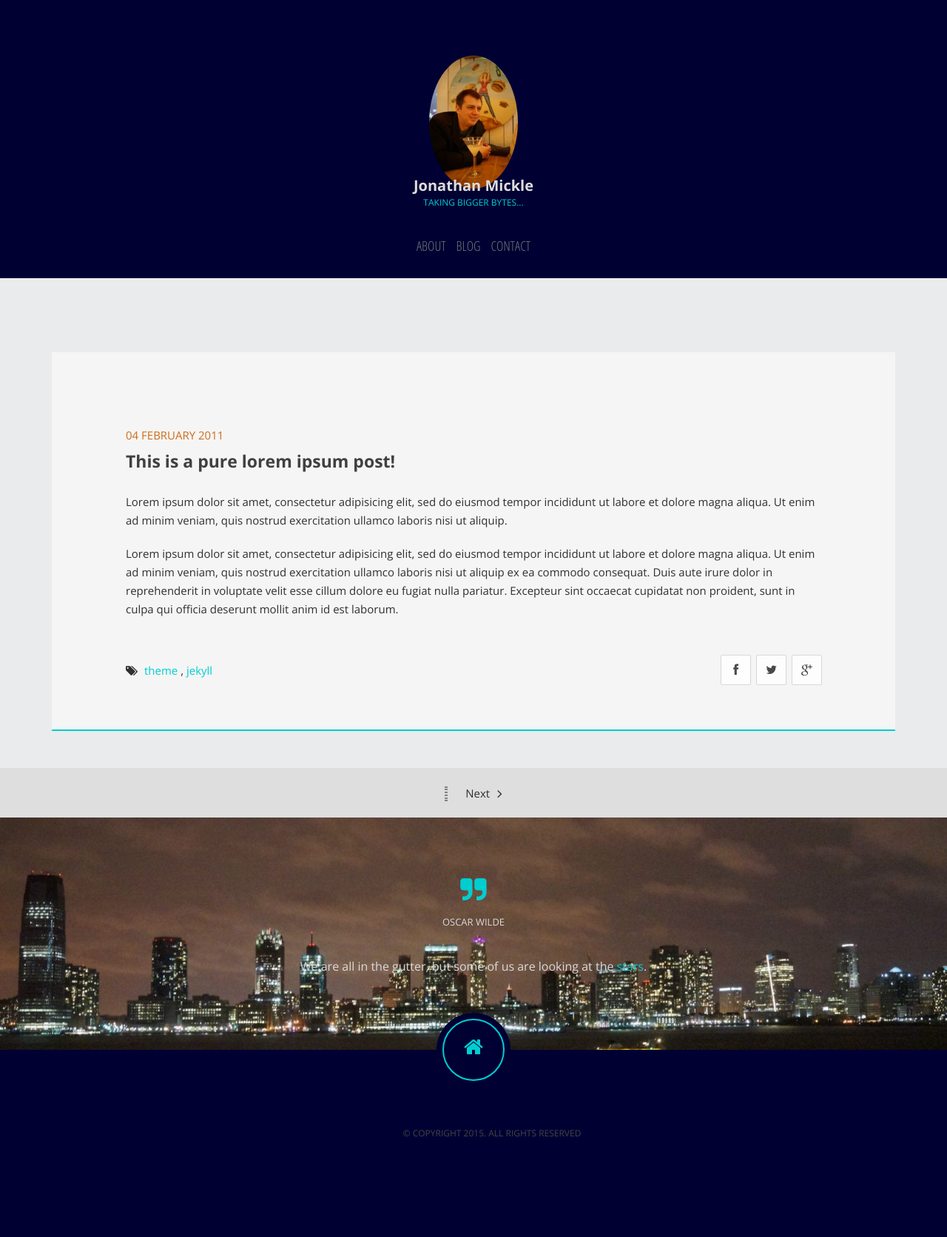
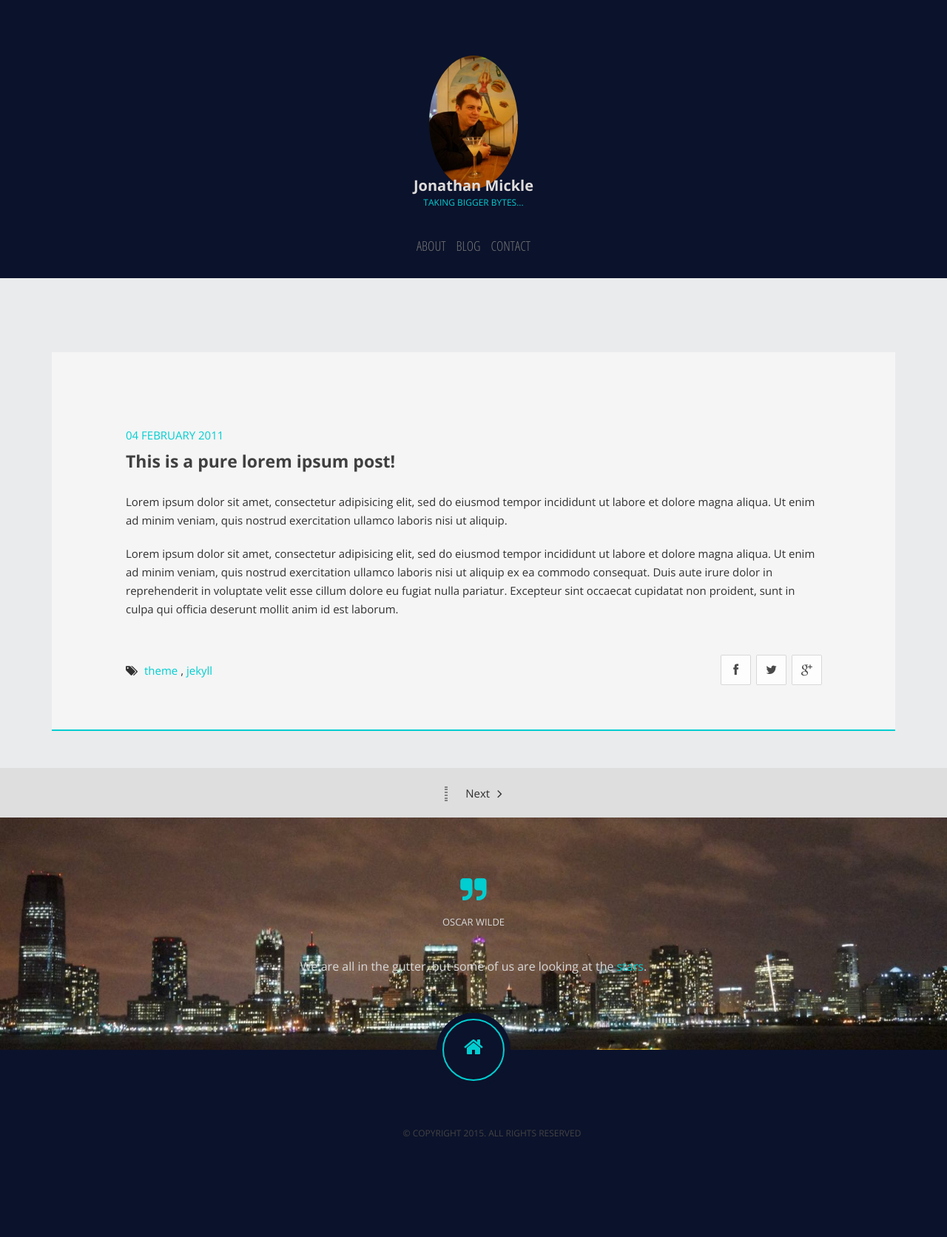
Before and after one commit to jmickle/jmickle.github.io, a Jekyll site: the page built from _posts/2012-05-13-lorem-ipsum.markdown, in a window 1280 px wide. Shown: the whole page at 74% size. Built offline with Jekyll 4.4.1, drawn with Linux system fonts in a browser that asks for light colours; Markdown is read by kramdown in place of the engine named in the settings.

Commit message:
new colors

```diff
--- a/css/style.css
+++ b/css/style.css
@@ -45,8 +45,8 @@ h4{
 /*Header
  **************************************************/
 header{
-	border-top:5px solid #000033;
-	background: #000033;
+	border-top:5px solid #0B122B;
+	background: #0b122b;
 	padding:70px 0 20px 0;
 	text-align: center;
 	position: relative;
@@ -145,7 +145,7 @@ header{
 /*---Contact---*/
 #contact-wrapper{
 	position: absolute;
-	background: #000033;
+	background: #0B122B;
 	top: 100%;
 	left: 0;
 	width: 100%;
@@ -313,7 +313,7 @@ header{
 	/*padding: 40px;*/
 }
 .post-item .post-body .meta .date{
-	color:#d16b19;
+	color:#00CED1;
 	font-weight: 300;
 	text-transform: uppercase;
 }
@@ -378,7 +378,7 @@ header{
 	padding: 10px;
 }
 #blog-pagination ul li a:hover{
-	color:#d16b19;
+	color:#00CED1;
 }
 #blog-pagination ul li a i{
 	font-size: 18px;
@@ -465,7 +465,7 @@ header{
 	color: #636363;
 }
 #ptitle-list li .date{
-	color: #d16b19;
+	color: #00CED1;
 	font-size: 14px;
 }
 #ptitle-list li>*{
@@ -525,7 +525,7 @@ margin-bottom: 10px;
 #bottom{
 	padding:100px 80px 10%;
 	text-align: center;
-	background: #000033;
+	background: #0B122B;
 	position: relative;
 }
 #social-icons{
@@ -555,7 +555,7 @@ margin-bottom: 10px;
 }
 
 #social-icons li a:hover{
-	color:#d16b19;
+	color:#00CED1;
 }
 
 #copyright{
@@ -574,7 +574,7 @@ margin-bottom: 10px;
 	width:100px;
 	height:100px;
 	border-radius: 50%;
-	background: #000033;
+	background: #0B122B;
 	color:#00CED1;
 	font-size: 28px;
 	text-align: center;
@@ -611,7 +611,7 @@ margin-bottom: 10px;
 }
 
 #home-circle:hover{
-	color: #000033;
+	color: #0B122B;
 }
 #home-circle i{
 	position: relative;
```
